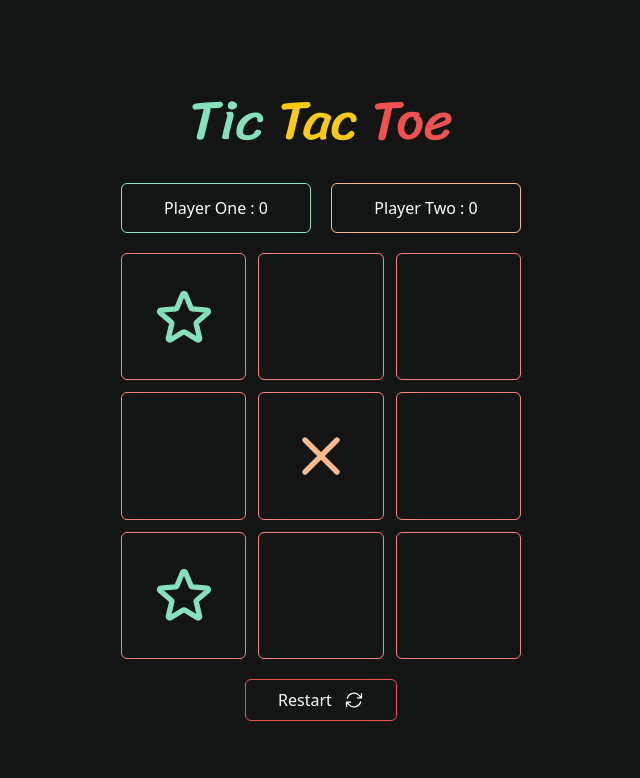
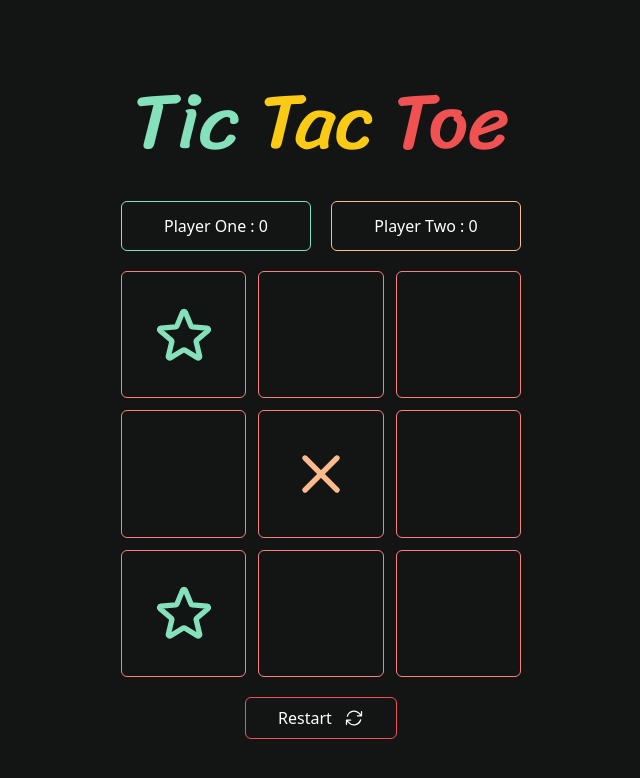
Before and after one commit to DevWaiYanLinn/next-tic-tac-toe-react, a React (Vite) app: page /game-room in a window 1280 px wide. Shown: the top 778 px of the page, without its empty margins (319-959 px from the left). Built offline with nearby package versions, Linux system fonts and the light colour scheme.

Commit message:
fixed-text-size

```diff
--- a/src/components/common/GameTitle.tsx
+++ b/src/components/common/GameTitle.tsx
@@ -1,6 +1,6 @@
 const GameTitle = () => {
     return (
-        <h1 className="sriracha-regular xs:text-[3.5rem] text-[5rem] text-white   text-center">
+        <h1 className="sriracha-regular text-[3.5rem] sm:text-[5rem] text-white   text-center">
             <span className="text-green-300">Tic</span>{" "}
             <span className="text-yellow-300">Tac</span>{" "}
             <span className="text-red-500">Toe</span>
```
